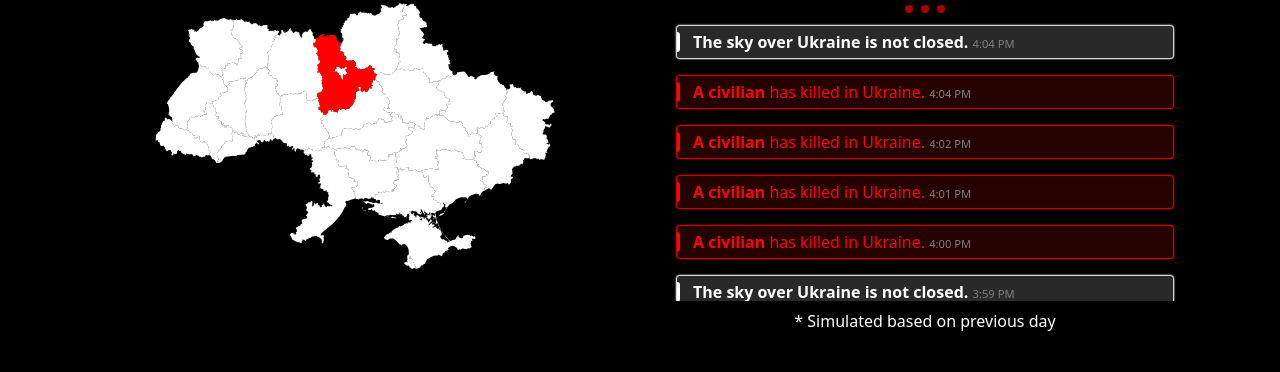
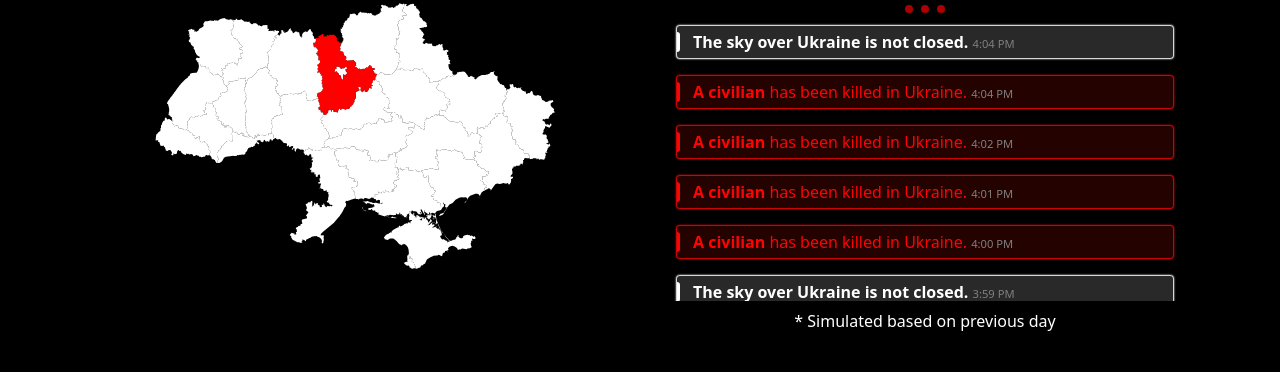
Before and after one commit to notourwar/dayinukraine.github.io, a plain HTML site: page index.html in a window 1280 px wide. Shown: the part 85-457 px from the top of the page. Drawn offline with nearby package versions, Linux system fonts and the light colour scheme.

Commit message:
Update index.html

```diff
--- a/index.html
+++ b/index.html
@@ -585,18 +585,18 @@ function gesStatistic_Main(curtime,is_start) {
 
 
   if ((ver>0)&&(ver<(gr1+1))){
-		var html_in='<div class="col-sm-12"> <div class="pt-1 pb-1 alert fade alert-simple alert-danger alert-dismissible text-left font__family-montserrat font__size-16 font__weight-light brk-library-rendered rendered show" role="alert" data-brk-library="component__alert"> <strong>A child</strong> has killed in Ukraine. <span style="color: gray;  font-size: 0.7em;">'+curtime.toLocaleString('en-US', {hour: 'numeric', minute: 'numeric'})+'</span></div></div>';
+		var html_in='<div class="col-sm-12"> <div class="pt-1 pb-1 alert fade alert-simple alert-danger alert-dismissible text-left font__family-montserrat font__size-16 font__weight-light brk-library-rendered rendered show" role="alert" data-brk-library="component__alert"> <strong>A child</strong> has been killed in Ukraine. <span style="color: gray;  font-size: 0.7em;">'+curtime.toLocaleString('en-US', {hour: 'numeric', minute: 'numeric'})+'</span></div></div>';
 		show_k(html_in,is_start, 0);
 	}
 
    if ((ver>gr2)&&(ver<101)){
-		var html_in='<div class="col-sm-12"> <div class="pt-1 pb-1 alert fade alert-simple alert-danger alert-dismissible text-left font__family-montserrat font__size-16 font__weight-light brk-library-rendered rendered show" role="alert" data-brk-library="component__alert"> <strong>A civilian</strong> has killed in Ukraine. <span style="color: gray;  font-size: 0.7em;">'+curtime.toLocaleString('en-US', {hour: 'numeric', minute: 'numeric'})+'</span></div></div>';
+		var html_in='<div class="col-sm-12"> <div class="pt-1 pb-1 alert fade alert-simple alert-danger alert-dismissible text-left font__family-montserrat font__size-16 font__weight-light brk-library-rendered rendered show" role="alert" data-brk-library="component__alert"> <strong>A civilian</strong> has been killed in Ukraine. <span style="color: gray;  font-size: 0.7em;">'+curtime.toLocaleString('en-US', {hour: 'numeric', minute: 'numeric'})+'</span></div></div>';
 		show_k(html_in,is_start, 0);
   }
 
 
 	if ((ver>gr1)&&(ver<(gr2+1))) {
-		var html_in='<div class="col-sm-12"> <div class="pt-1 pb-1 alert fade alert-simple alert-danger alert-dismissible text-left font__family-montserrat font__size-16 font__weight-light brk-library-rendered rendered show" role="alert" data-brk-library="component__alert"> <strong>Ukrainian soldier</strong> has killed in Ukraine. <span style="color: gray;  font-size: 0.7em;">'+curtime.toLocaleString('en-US', {hour: 'numeric', minute: 'numeric'})+'</span></div></div>';
+		var html_in='<div class="col-sm-12"> <div class="pt-1 pb-1 alert fade alert-simple alert-danger alert-dismissible text-left font__family-montserrat font__size-16 font__weight-light brk-library-rendered rendered show" role="alert" data-brk-library="component__alert"> <strong>Ukrainian soldier</strong> has been killed in Ukraine. <span style="color: gray;  font-size: 0.7em;">'+curtime.toLocaleString('en-US', {hour: 'numeric', minute: 'numeric'})+'</span></div></div>';
 		show_k(html_in,is_start, 0);
   }
 
```
